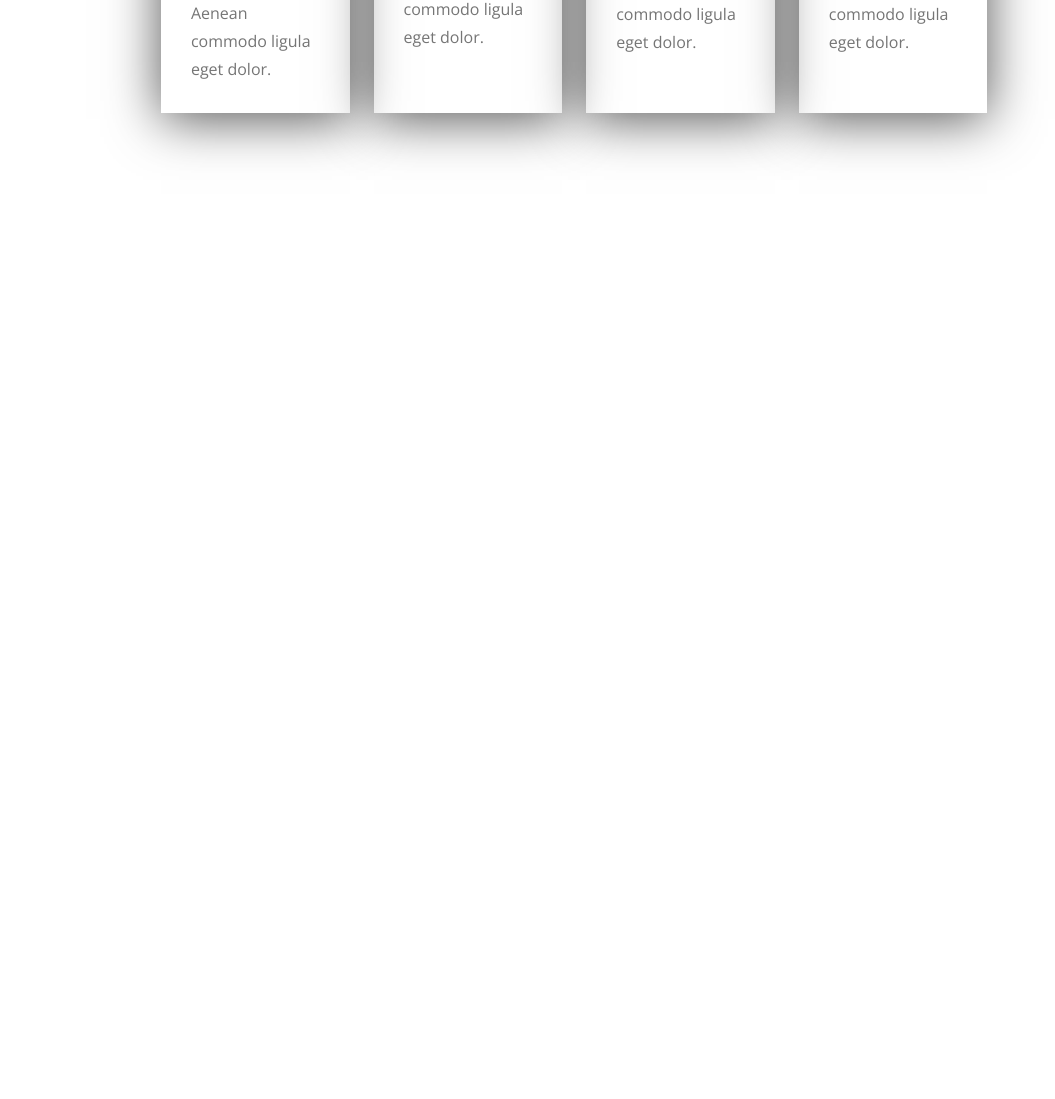
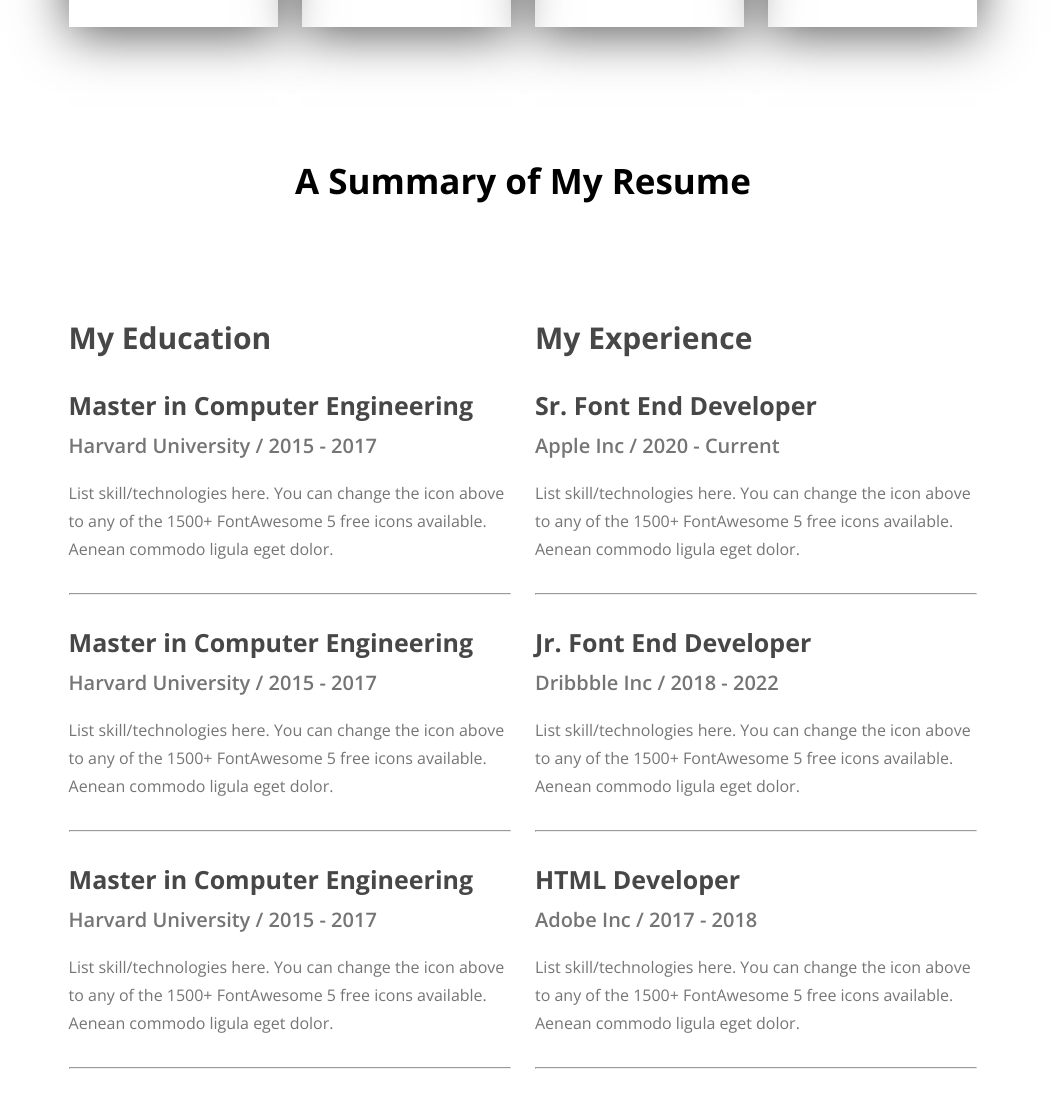
Before and after one commit to codewithabir/Personal-Portfolio, a plain HTML site: page index.html in a window 1280 px wide. Shown: the part 2386-3485 px from the top of the page, without its empty margins (117-1172 px from the left). Before the commit the page ends 2629 px from the top, so only its background shows below. Drawn offline with nearby package versions, Linux system fonts and the light colour scheme.

Commit message:
added a resume section

```diff
--- a/index.html
+++ b/index.html
@@ -111,6 +111,62 @@
         </div>
     </section>
 
+    <section id="resume">
+        <div class="section-heading">
+            <h2>A Summary of My Resume</h2>
+        </div>
+        <div class="resume-container">
+            <div class="education">
+                <h2 class="section-title">My Education</h2>
+                <div class="resume-card">
+                    <h3 class="card-title">Master in Computer Engineering</h3>
+                    <p class="card-info">Harvard University / 2015 - 2017</p>
+                    <p class="card-text">List skill/technologies here. You can change the icon above
+                        to any of the 1500+ FontAwesome 5 free icons available. Aenean commodo ligula eget dolor.</p>
+                </div>
+                <hr>
+                <div class="resume-card">
+                    <h3 class="card-title">Master in Computer Engineering</h3>
+                    <p class="card-info">Harvard University / 2015 - 2017</p>
+                    <p class="card-text">List skill/technologies here. You can change the icon above
+                        to any of the 1500+ FontAwesome 5 free icons available. Aenean commodo ligula eget dolor.</p>
+                </div>
+                <hr>
+                <div class="resume-card">
+                    <h3 class="card-title">Master in Computer Engineering</h3>
+                    <p class="card-info">Harvard University / 2015 - 2017</p>
+                    <p class="card-text">List skill/technologies here. You can change the icon above
+                        to any of the 1500+ FontAwesome 5 free icons available. Aenean commodo ligula eget dolor.</p>
+                </div>
+                <hr>
+            </div>
+             <div class="experience">
+                <h2 class="section-title">My Experience</h2>
+                <div class="resume-card">
+                    <h3 class="card-title">Sr. Font End Developer</h3>
+                    <p class="card-info">Apple Inc / 2020 - Current</p>
+                    <p class="card-text">List skill/technologies here. You can change the icon above
+                        to any of the 1500+ FontAwesome 5 free icons available. Aenean commodo ligula eget dolor.</p>
+                </div>
+                <hr>
+                <div class="resume-card">
+                    <h3 class="card-title">Jr. Font End Developer</h3>
+                    <p class="card-info">Dribbble Inc / 2018 - 2022</p>
+                    <p class="card-text">List skill/technologies here. You can change the icon above
+                        to any of the 1500+ FontAwesome 5 free icons available. Aenean commodo ligula eget dolor.</p>
+                </div>
+                <hr>
+                <div class="resume-card">
+                    <h3 class="card-title">HTML Developer</h3>
+                    <p class="card-info">Adobe Inc / 2017 - 2018</p>
+                    <p class="card-text">List skill/technologies here. You can change the icon above
+                        to any of the 1500+ FontAwesome 5 free icons available. Aenean commodo ligula eget dolor.</p>
+                </div>
+                <hr>
+            </div>
+        </div>
+    </section>
+
 </body>
 
 </html>
--- a/styles/portfolio.css
+++ b/styles/portfolio.css
@@ -106,7 +106,7 @@ nav .menue a{
     max-width: 585px;
     vertical-align: middle;
 }
-#about{
+#about,#skills,#resume{
     padding-top: 130px;
 
 }
@@ -135,9 +135,6 @@ nav .menue a{
     line-height: 30px;
 }
 
-#skills{
-    padding: 130px;
-}
 #skills .skills-container{
     width: 71%;
     max-width: 1140px;
@@ -169,3 +166,41 @@ nav .menue a{
     color: #757575;
     line-height:28px ;
 }
+
+#resume .resume-container{
+    width: 71%;
+    max-width: 1140px;
+    margin: 113px auto 0;
+    display: flex;
+    gap: 24px;
+}
+.resume-container hr{
+    margin: 30px 0;
+}
+.resume-container .section-title{
+    font-size: 30px;
+    color: #474747;
+    margin-bottom: 30px;
+}
+resume-card{
+    max-width: 511px;
+    margin-right: 47px;
+}
+.resume-card .card-title{
+    font-size: 25px;
+    margin-bottom: 10px;
+    color: #474747;
+}
+.resume-card .card-info{
+    font-size: 20px;
+    font-weight: 600;
+    margin-bottom: 20px;
+    color: #757575;
+}
+.resume-card .card-text{
+    font-size: 16px;
+    font-weight: regular;
+    line-height: 28px;
+    margin-bottom: 30px;
+    color:#757575 ;
+}
```
